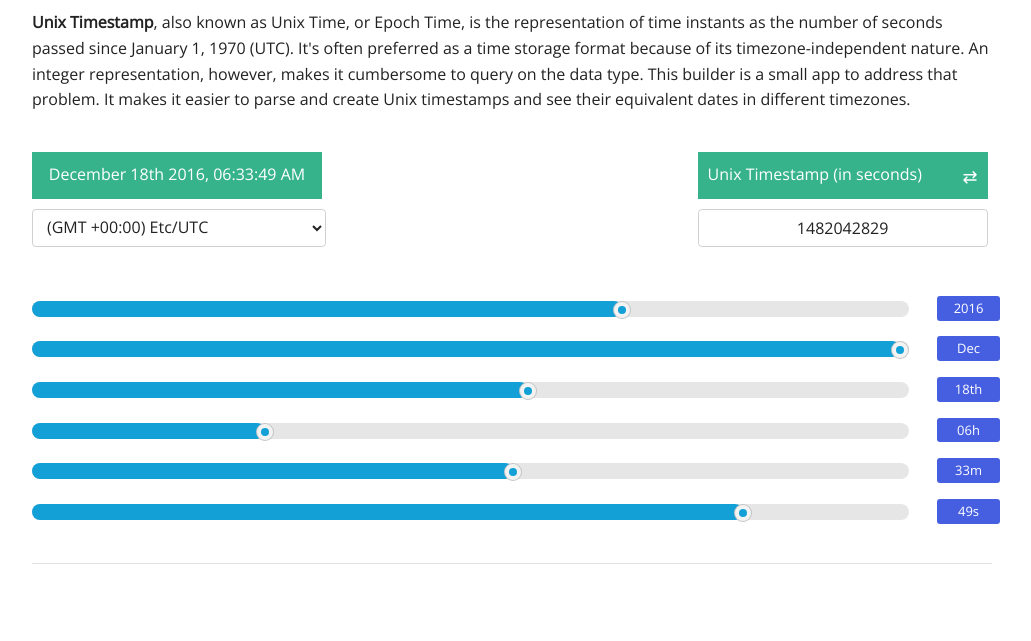
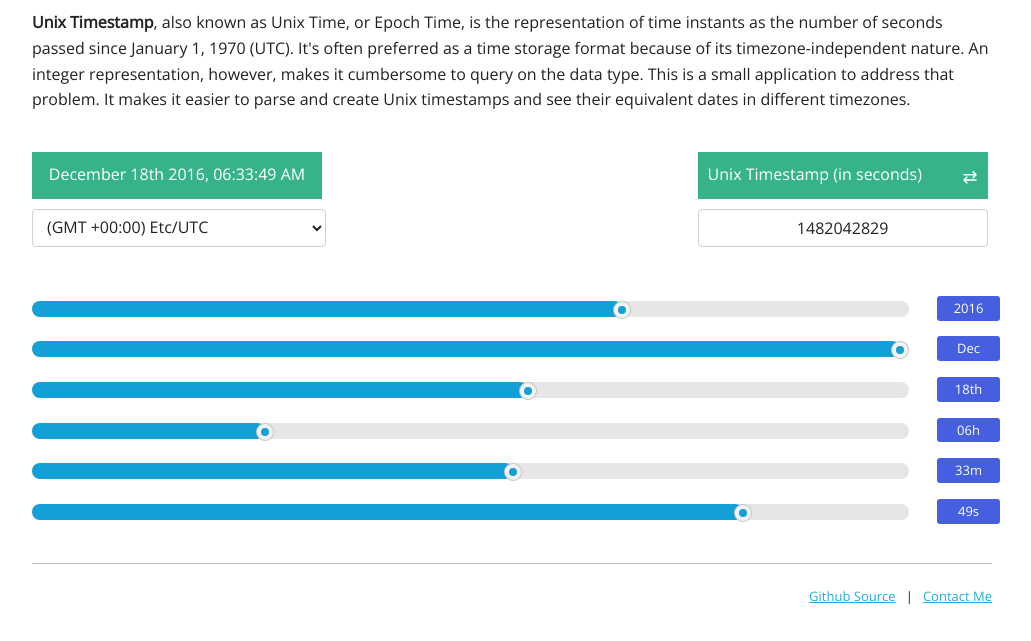
Before and after one commit to shubhamjain/unix-timestamp-builder, a website: page index.html in a window 1280 px wide. Shown: the part 149-790 px from the top of the page, without its empty margins (128-1159 px from the left). Drawn offline with nearby package versions, Linux system fonts and the light colour scheme; files that its build step writes are made by us from their sources.

Commit message:
Chore: Add footer links.

```diff
--- a/css/style.css
+++ b/css/style.css
@@ -11,6 +11,12 @@ body {
 
 header {
       margin-top: 8rem;
+}
+
+footer {
+    margin-top: 3em;
+    padding-top: 22px;
+    border-top: 1px solid #bbb;
 }
 
 p {
--- a/index.html
+++ b/index.html
@@ -17,7 +17,7 @@
 </header>
 <div>
     <p>
-     <strong>Unix Timestamp</strong>, also known as Unix Time, or Epoch Time, is the representation of time instants as the number of seconds passed since January 1, 1970 (UTC). It's often preferred as a time storage format because of its timezone-independent nature. An integer representation, however, makes it cumbersome to query on the data type. This builder is a small app to address that problem.
+     <strong>Unix Timestamp</strong>, also known as Unix Time, or Epoch Time, is the representation of time instants as the number of seconds passed since January 1, 1970 (UTC). It's often preferred as a time storage format because of its timezone-independent nature. An integer representation, however, makes it cumbersome to query on the data type. This is a small application to address that problem.
      It makes it easier to parse and create Unix timestamps and see their equivalent dates in different timezones.
     </p>
 </div>
@@ -30,7 +30,7 @@
     <div class="four columns u-pull-right">
         <div class="unix-ts-label">
             <div class="unix-ts-text u-pull-left"> Unix Timestamp (in seconds) </div>
-            <div class="swap-button  u-pull-right">&#x21c4;</div>
+            <div class="swap-button  u-pull-right" title="Switch to Milliseconds">&#x21c4;</div>
         </div>
         <div class="unix-ts-display">
             <input type="text" class="form-control center" id="unix-ts">
@@ -97,7 +97,11 @@
     </div>
 </div>
 
-<hr class="spacer">
+<footer>
+    <div class="text-right">
+        <a href="https://github.com/shubhamjain/unix-timestamp-builder">Github Source</a>  &nbsp; | &nbsp;   <a href="https://shubhamjain.co/about">Contact Me</a>
+    </div>
+</footer>
 
 <script>
   (function(i,s,o,g,r,a,m){i['GoogleAnalyticsObject']=r;i[r]=i[r]||function(){
```
Also changed, not shown: dist/style.css, dist/timestamp-plus.js, dist/timestamp-plus.min.js.
